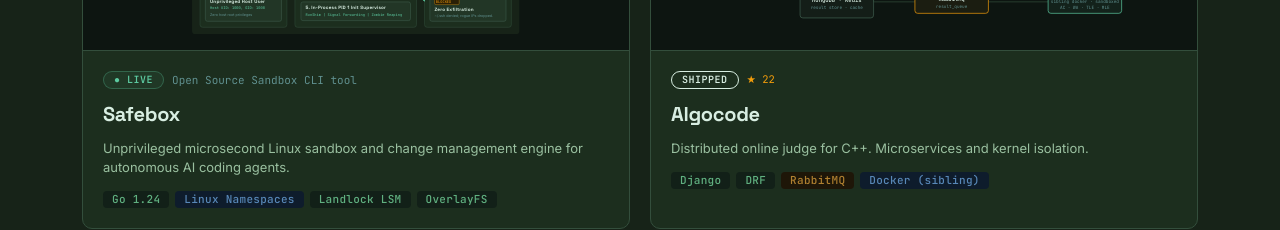
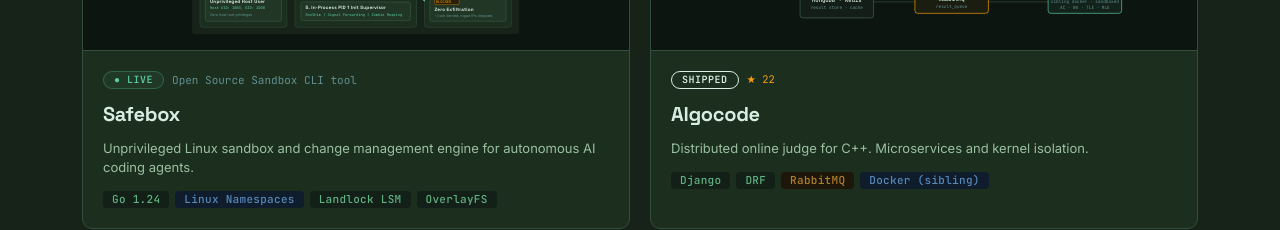
Before and after one commit to Mahboob-A/mahboob.engineer, a Next.js app: page /work in a window 1280 px wide. Shown: the part 1640-1870 px from the top of the page. Built offline with nearby package versions, Linux system fonts and the light colour scheme; no server answers.

Commit message:
update safebox name

```diff
--- a/data/projects.ts
+++ b/data/projects.ts
@@ -223,7 +223,7 @@ What's next if we keep building: A tier-1 enterprise tier with SAML SSO. UTM-awa
     slug: "safebox",
     name: "Safebox",
     tagline:
-      "Unprivileged microsecond Linux sandbox and change management engine for autonomous AI coding agents.",
+      "Unprivileged Linux sandbox and change management engine for autonomous AI coding agents.",
     status: "live",
     tier: "featured",
     badgeExtra: "Open Source Sandbox CLI tool",
```
